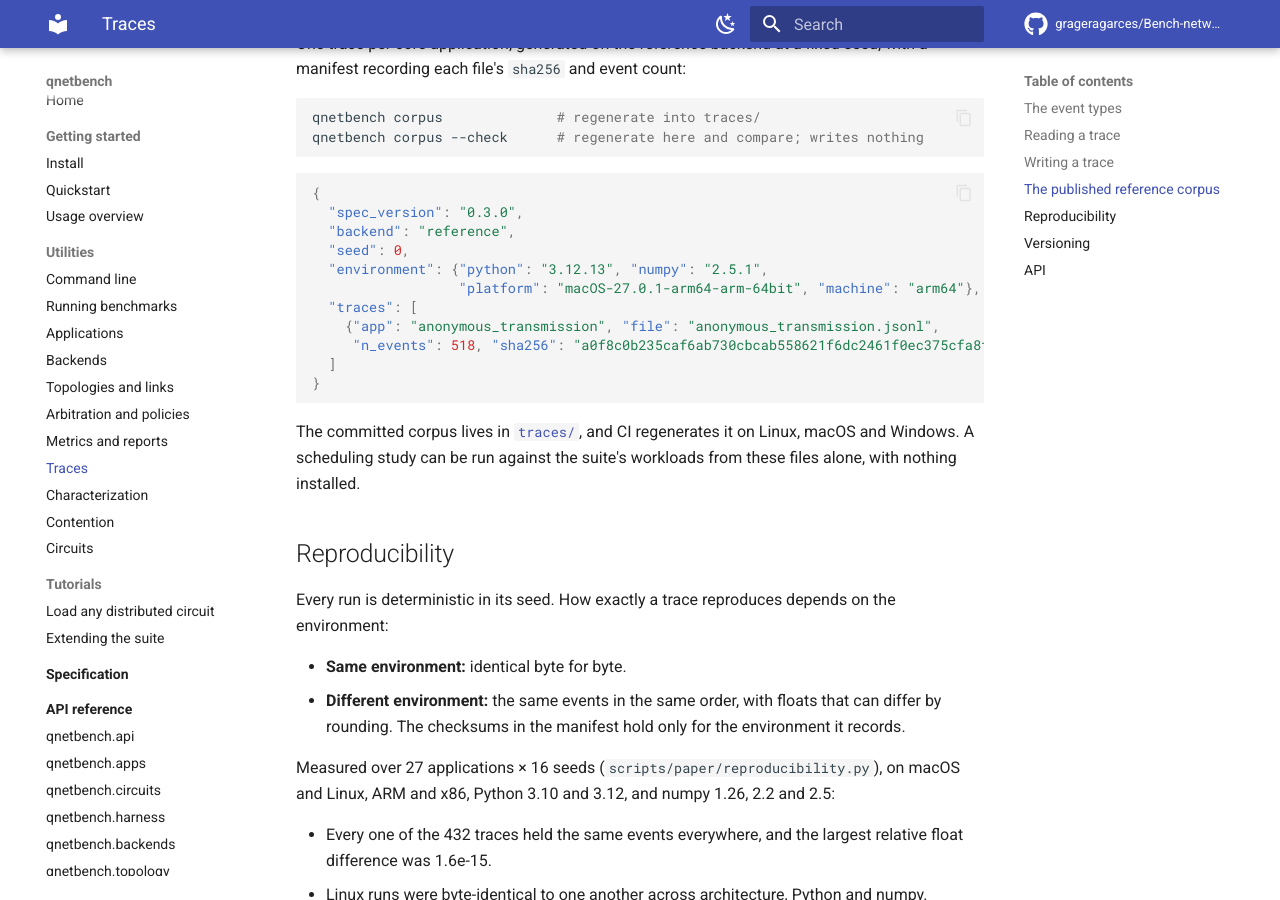
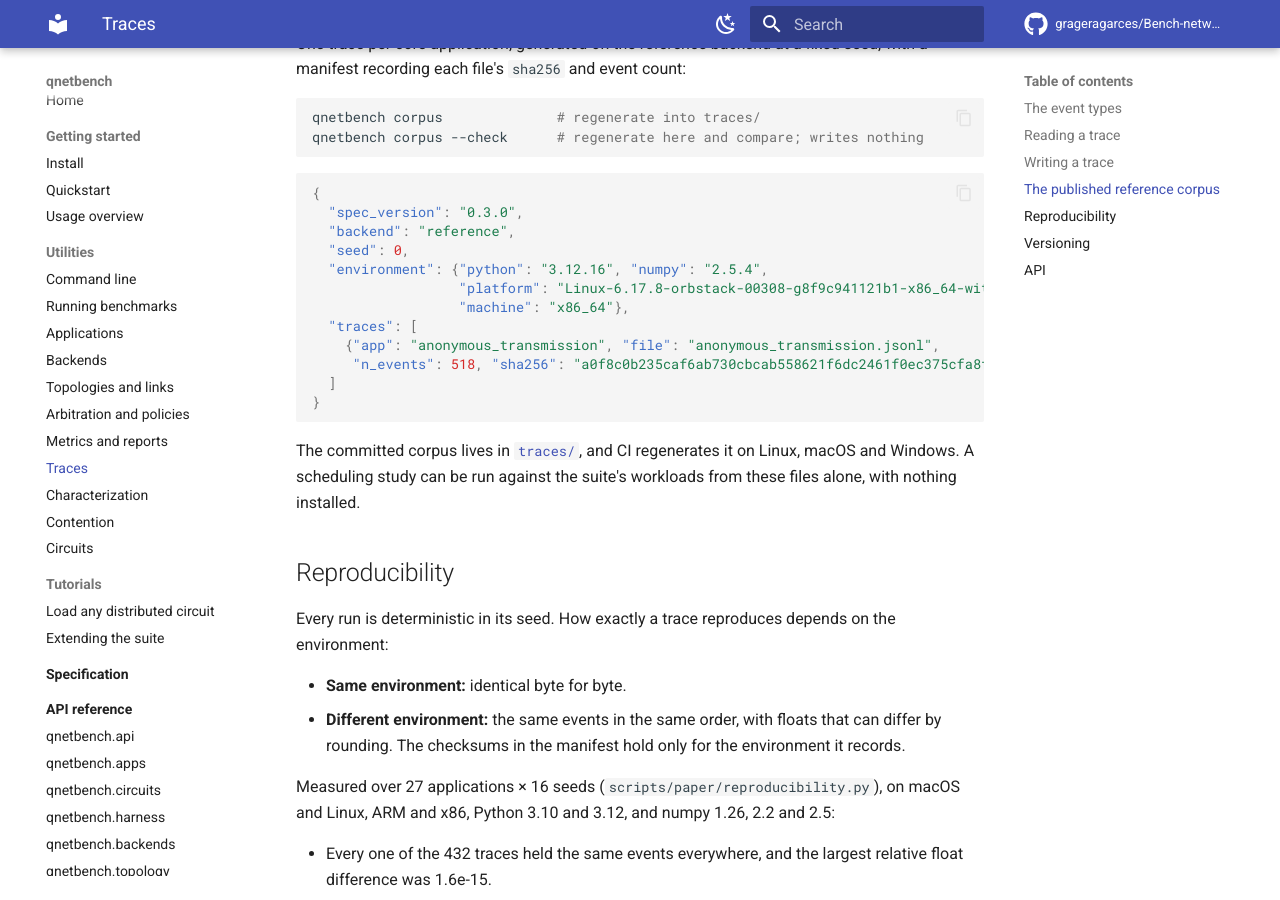
Before and after one commit to grageragarces/Bench-network-applications, an MkDocs documentation site: the page built from docs/guide/traces.md, in a window 1280 px wide and 900 px high, scrolled down 1811 px. Built offline with MkDocs 1.6.1 and Material for MkDocs 9.7.7, drawn with Linux system fonts in a browser that asks for light colours; comment, search, counter and statistics services are not loaded.

Commit message:
Regenerate the reference corpus on Linux
The corpus was generated on macOS, so the Linux CI job only matched it up to
float rounding. It is now generated on Linux (x86_64, Python 3.12, numpy 2.5.4),
which is the platform most users and CI run on.

Six traces (chsh, clock_sync, conference_key, leader_election, multihop_qkd,
qkd) change in the last digit of some floats, with a largest relative
difference of 2.1e-16. No event changes. `qnetbench corpus --check` on aarch64
Linux and on macOS reports 0 different, and the manifest records the new
environment.

```diff
--- a/docs/guide/traces.md
+++ b/docs/guide/traces.md
@@ -98,8 +98,9 @@ qnetbench corpus --check      # regenerate here and compare; writes nothing
   "spec_version": "0.3.0",
   "backend": "reference",
   "seed": 0,
-  "environment": {"python": "3.12.13", "numpy": "2.5.1",
-                  "platform": "macOS-27.0.1-arm64-arm-64bit", "machine": "arm64"},
+  "environment": {"python": "3.12.16", "numpy": "2.5.4",
+                  "platform": "Linux-6.17.8-orbstack-00308-g8f9c941121b1-x86_64-with-glibc2.41",
+                  "machine": "x86_64"},
   "traces": [
     {"app": "anonymous_transmission", "file": "anonymous_transmission.jsonl",
      "n_events": 518, "sha256": "a0f8c0b235caf6ab730cbcab558621f6dc2461f0ec375cfa8f831cfeb1239f59"}
```
Also changed, not shown: CHANGELOG.md (+4 -1 lines), 7 other files.
